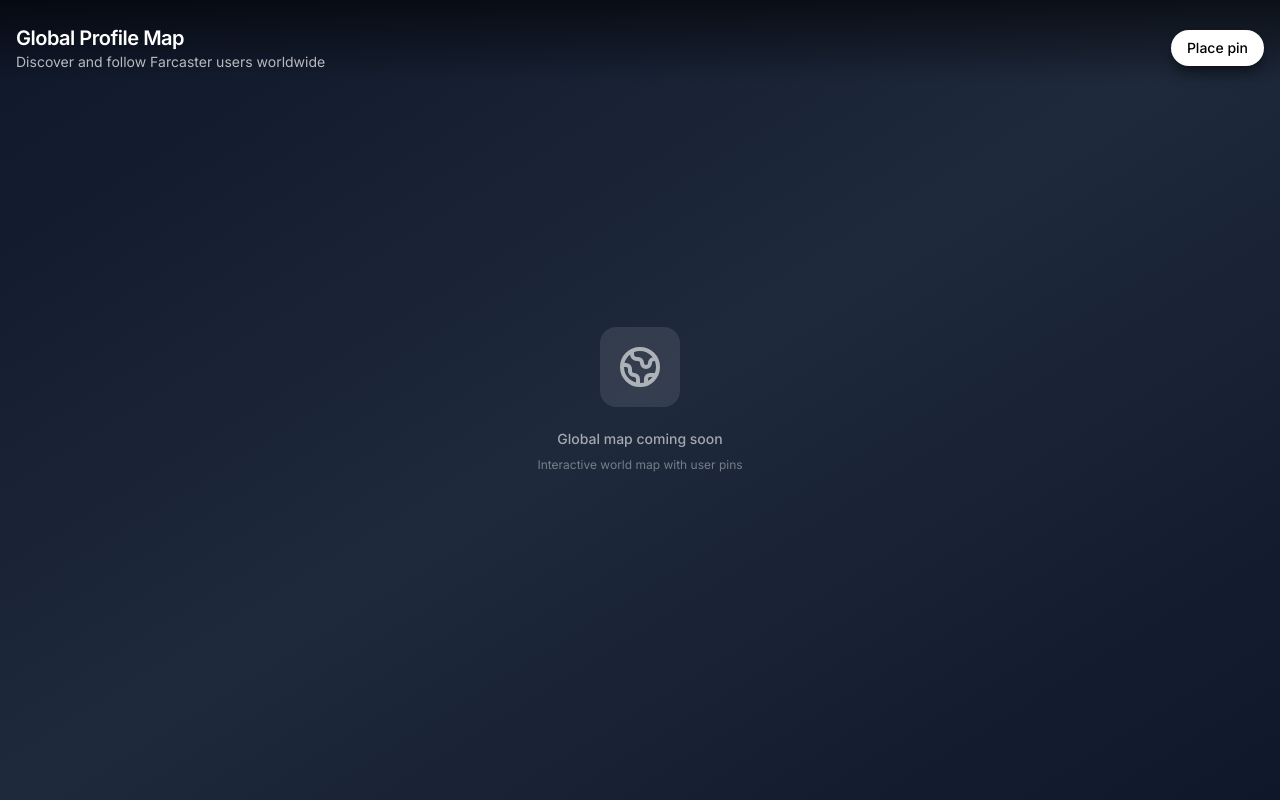
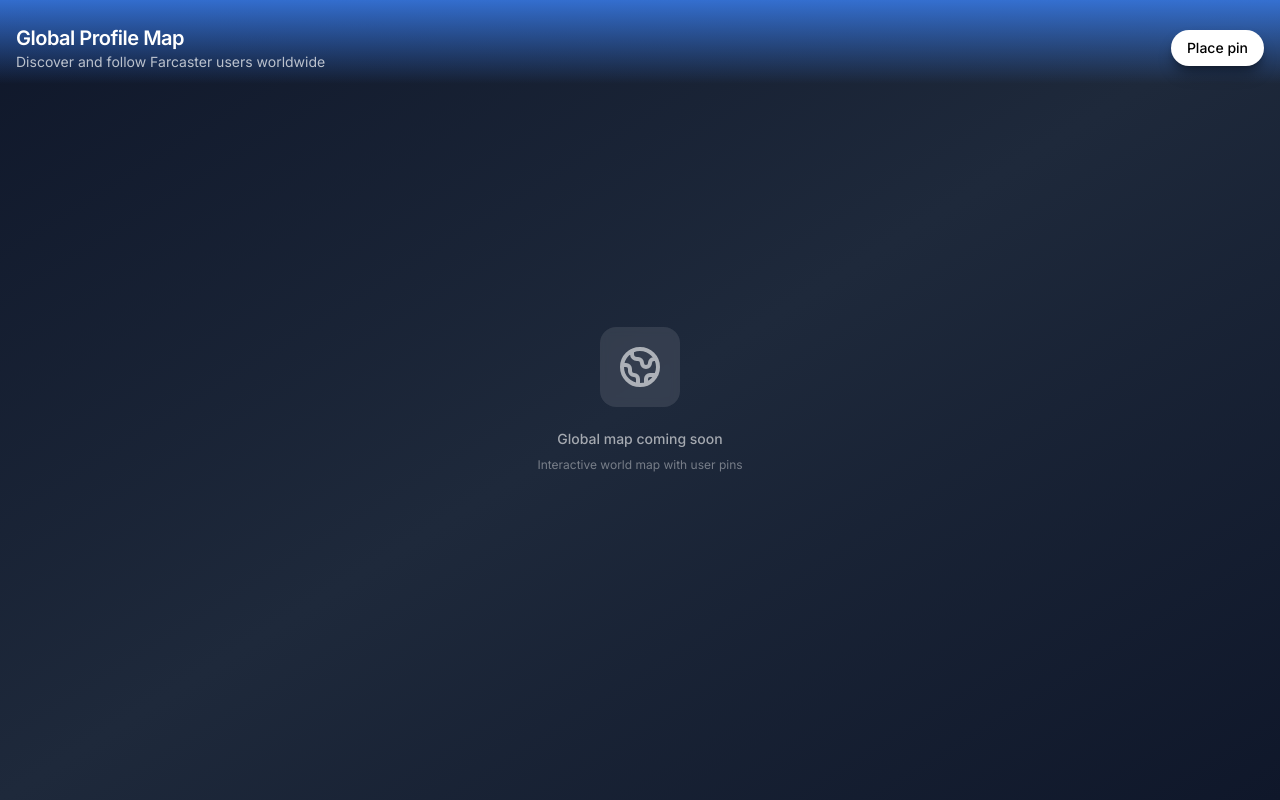
Before and after one commit to Christianvarez/global-profile-map, a Next.js app: page / in a window 1280 px wide. Built offline with nearby package versions, Linux system fonts and the light colour scheme; what @farcaster/miniapp-sdk, @farcaster/miniapp-wagmi-connector, wagmi would draw is missing.

Commit message:
Change header background gradient color

```diff
--- a/src/components/Header.tsx
+++ b/src/components/Header.tsx
@@ -4,7 +4,7 @@
 
 export function Header({ onPlacePin }: { onPlacePin: () => void }) {
   return (
-    <header className="absolute top-0 left-0 right-0 z-20 flex items-center justify-between px-4 pt-6 pb-3 bg-gradient-to-b from-black/60 to-transparent">
+    <header className="absolute top-0 left-0 right-0 z-20 flex items-center justify-between px-4 pt-6 pb-3 bg-gradient-to-b from-blue-500/80 to-transparent">
       <div>
         <h1 className="text-white text-xl font-semibold tracking-tight">
           Global Profile Map
```
